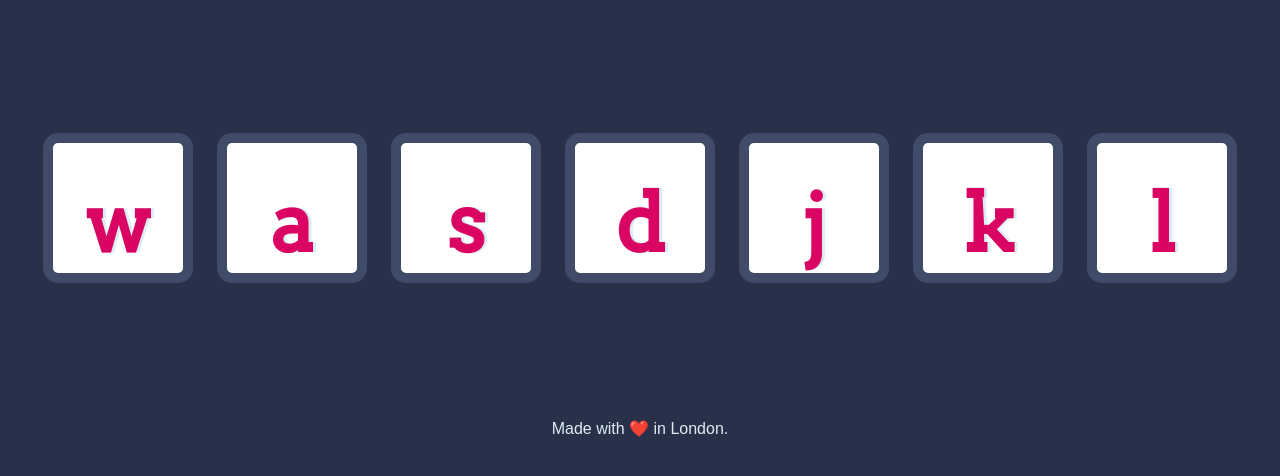
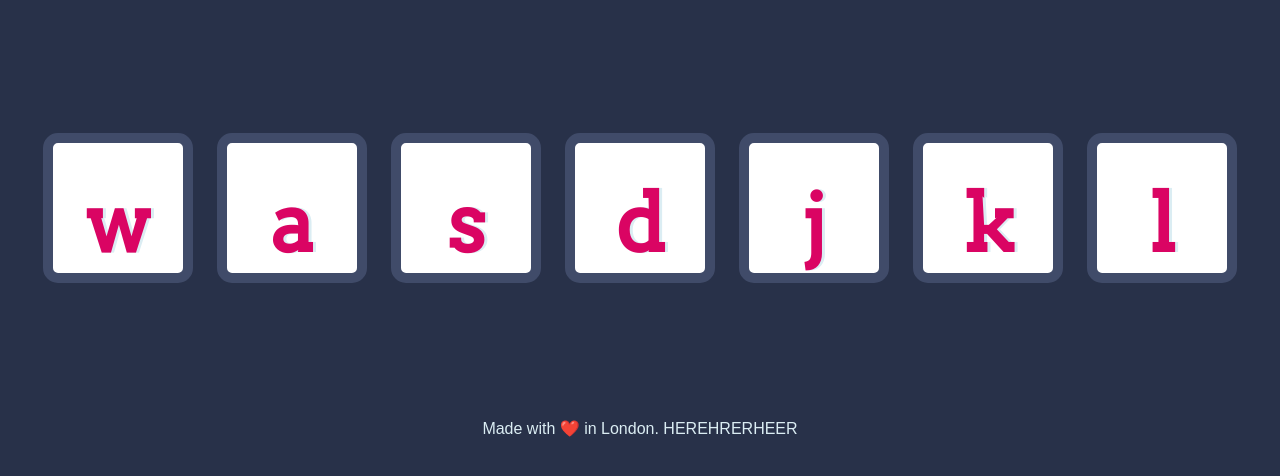
Before and after one commit to tony-the-coder/udemy-drum-kit, a plain HTML site: page index.html in a window 1280 px wide. Shown: the part 156-632 px from the top of the page. Drawn offline with Linux system fonts and the light colour scheme.

Commit message:
VSCode test push

```diff
--- a/index.html
+++ b/index.html
@@ -23,7 +23,7 @@
 
 
   <footer>
-    Made with ❤️ in London.
+    Made with ❤️ in London. HEREHRERHEER
   </footer>
 </body>
 
```
